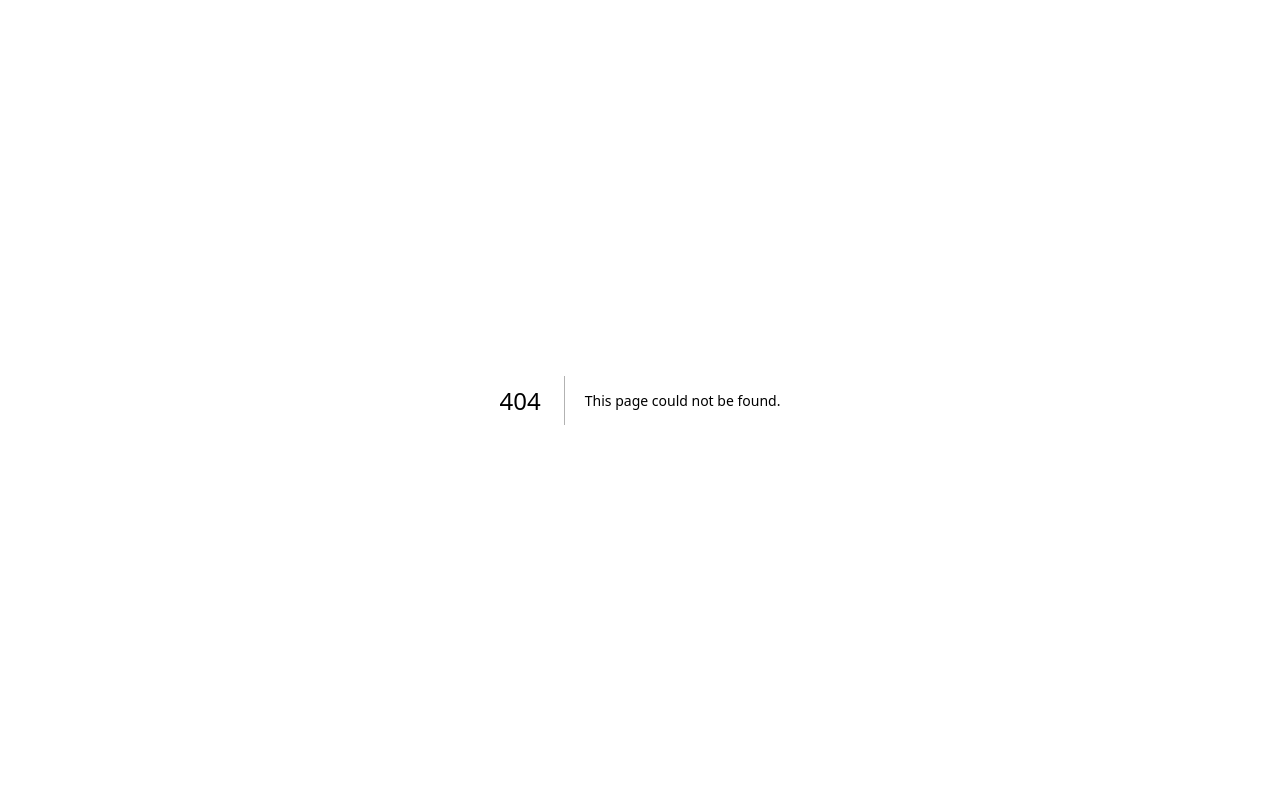
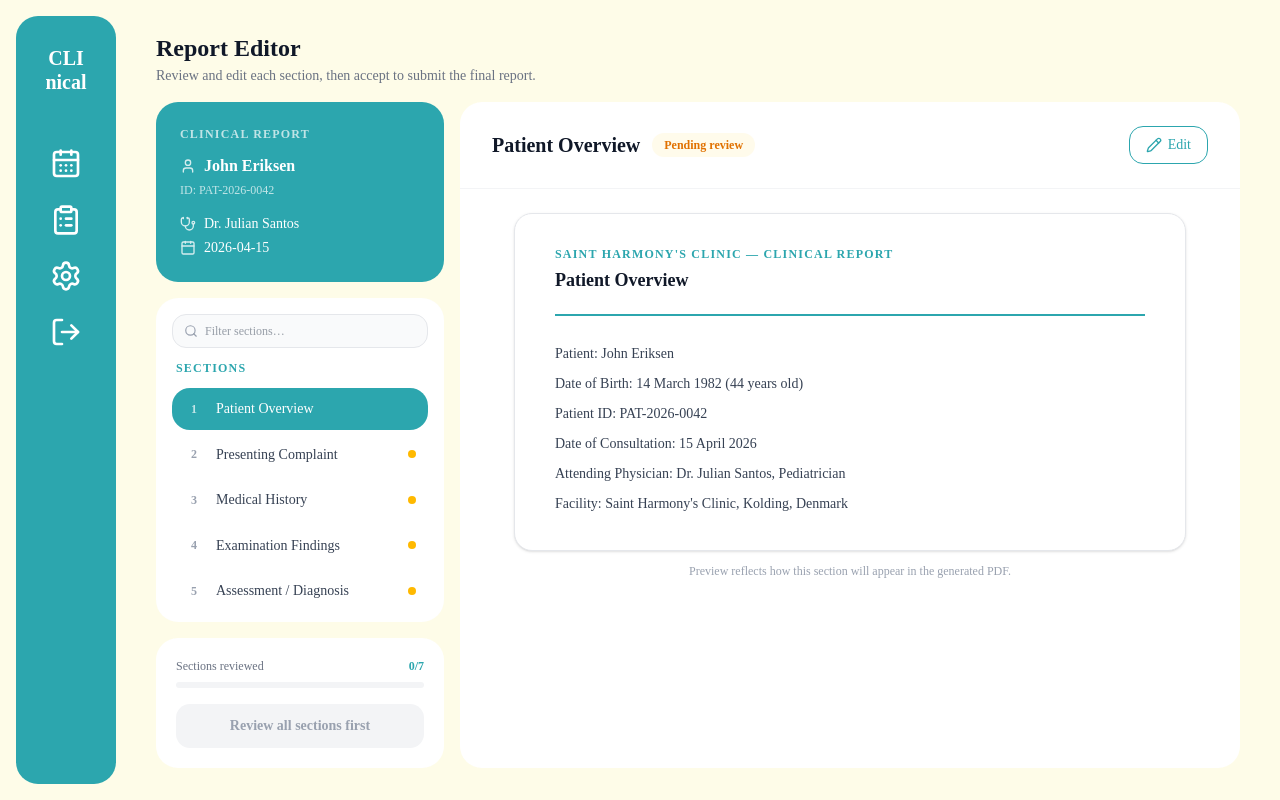
Before and after one commit to BarB256/CLInical-AI-Hospital-Support, a Next.js app in the folder webPlatform/: page /report in a window 1280 px wide. Before the commit this address had no page. Built offline with nearby package versions, Linux system fonts and the light colour scheme.

Commit message:
(SCRUM-24)feat: add report page route

```diff
--- /dev/null
+++ b/webPlatform/app/report/page.tsx
@@ -0,0 +1,26 @@
+import Sidebar from "@/components/appointmentPage/Sidebar";
+import ReportLayout from "@/components/reportEditor/ReportLayout";
+
+export default function ReportPage() {
+  return (
+    <div className="flex gap-4 h-screen overflow-hidden bg-yellow-50 p-4">
+      <Sidebar />
+      <div className="flex-1 flex flex-col min-w-0 overflow-hidden pt-4 px-6 pb-4">
+
+        {/* page header */}
+        <div className="mb-4 shrink-0">
+          <h1 className="text-2xl font-bold text-gray-900">Report Editor</h1>
+          <p className="text-sm text-gray-500 mt-0.5">
+            Review and edit each section, then accept to submit the final report.
+          </p>
+        </div>
+
+        {/* main layout */}
+        <div className="flex-1 min-h-0">
+          <ReportLayout />
+        </div>
+
+      </div>
+    </div>
+  );
+}
```
